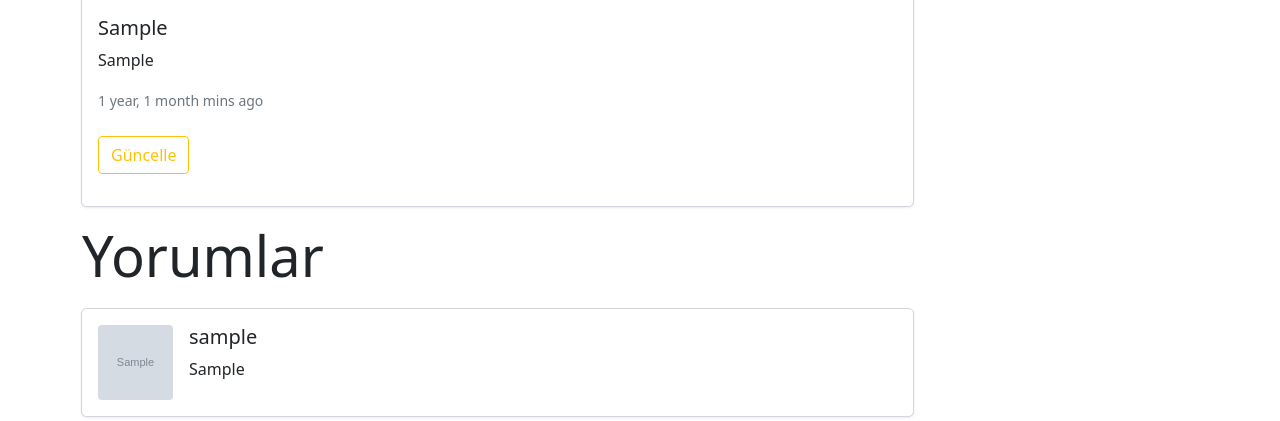
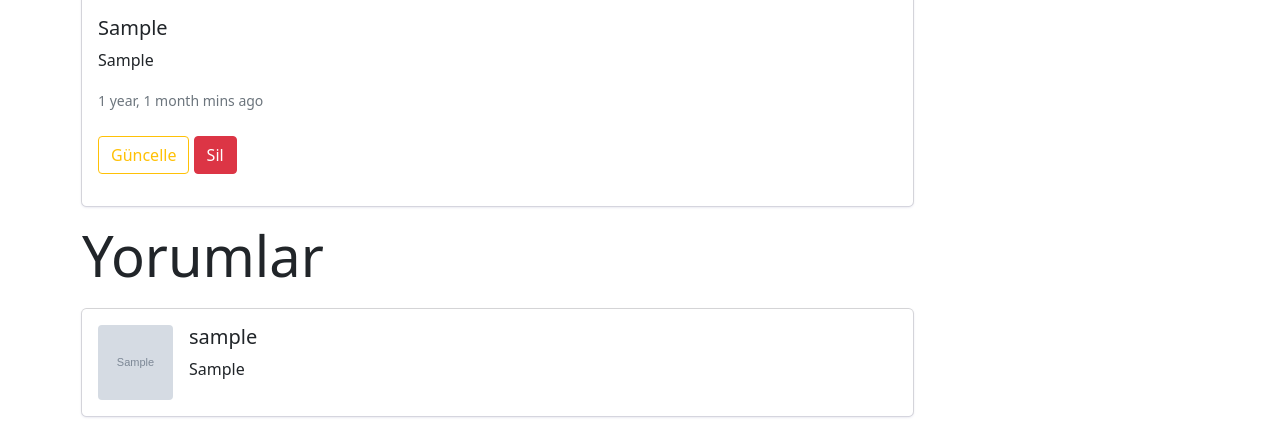
Before and after one commit to ugurhmz/Oguzhan-celikarslan-Blog-project, a Django app: a page that uses blog/templates/pages/detay.html in a window 1280 px wide. Shown: the part 592-1013 px from the top of the page. Run offline with Django 3.2, Linux system fonts and the light colour scheme; a user stored in the database is signed in; tables that the repository leaves empty hold one stand-in row (values such as "Sample post"); grey boxes marked "Sample" are stand-in pictures; some libraries are stand-ins or nearby versions.

Commit message:
yazi_sil.py olusturuldu

```diff
--- a/blog/templates/pages/detay.html
+++ b/blog/templates/pages/detay.html
@@ -24,6 +24,8 @@
           <a href="{% url 'yazi-guncelle' slug=yazi.slug %}" class="btn btn-outline-warning mt-2" >
               Güncelle
           </a>
+
+            <a href="{% url 'yazi-sil' slug=yazi.slug %}" class="btn btn-danger mt-2">Sil</a>
         </p>
     {% endif %}
     </p>
--- a/blog/urls.py
+++ b/blog/urls.py
@@ -1,6 +1,6 @@
 
 from django.urls import path
-from blog.views  import iletisim, anasayfa,kategori,yazilarim,detay,yazi_ekle,yazi_guncelle
+from blog.views  import iletisim, anasayfa,kategori,yazilarim,detay,yazi_ekle,yazi_guncelle, yazi_sil
 
 
 
@@ -14,5 +14,6 @@ urlpatterns = [
     path('detay/<slug:slug>', detay, name='detay'),
     path('yazi-ekle',yazi_ekle, name='yazi-ekle'),
     path('yazi-guncelle/<slug:slug>',yazi_guncelle, name='yazi-guncelle'),
+    path('yazi-sil/<slug:slug>', yazi_sil, name='yazi-sil'),
 
 ]
--- a/blog/views/__init__.py
+++ b/blog/views/__init__.py
@@ -5,3 +5,4 @@ from .yazilarim import yazilarim
 from .detay import detay
 from .yazi_ekle import yazi_ekle
 from .yazi_guncelle import yazi_guncelle
+from .yazi_sil import yazi_sil
--- a/blog/views/yazi_sil.py
+++ b/blog/views/yazi_sil.py
@@ -1,7 +1,8 @@
 from django.contrib.auth.decorators import login_required
 from blog.models import YazilarModel
-from django.shortcuts import  get_object_or_404
+from django.shortcuts import  get_object_or_404, redirect
 
 @login_required(login_url='/')
 def yazi_sil(request,slug): #belli başlı sluglı olanı silecez
-    pass
+    get_object_or_404(YazilarModel, slug=slug, yazar=request.user).delete()
+    return redirect('yazilarim')
--- a/blog/views/yazilarim.py
+++ b/blog/views/yazilarim.py
@@ -8,7 +8,7 @@ from django.contrib.auth.decorators import login_required
 def yazilarim(request):     #bana giriş yapmış kullanıcının yazıları lazım.
     yazilar = request.user.yazilar.order_by('-id') # #related_name ile yazarın bütün yazılarıan eriştik
     sayfa = request.GET.get('sayfa')
-    paginator =Paginator(yazilar,2)
+    paginator =Paginator(yazilar,5)
 
 
     context = {
```
